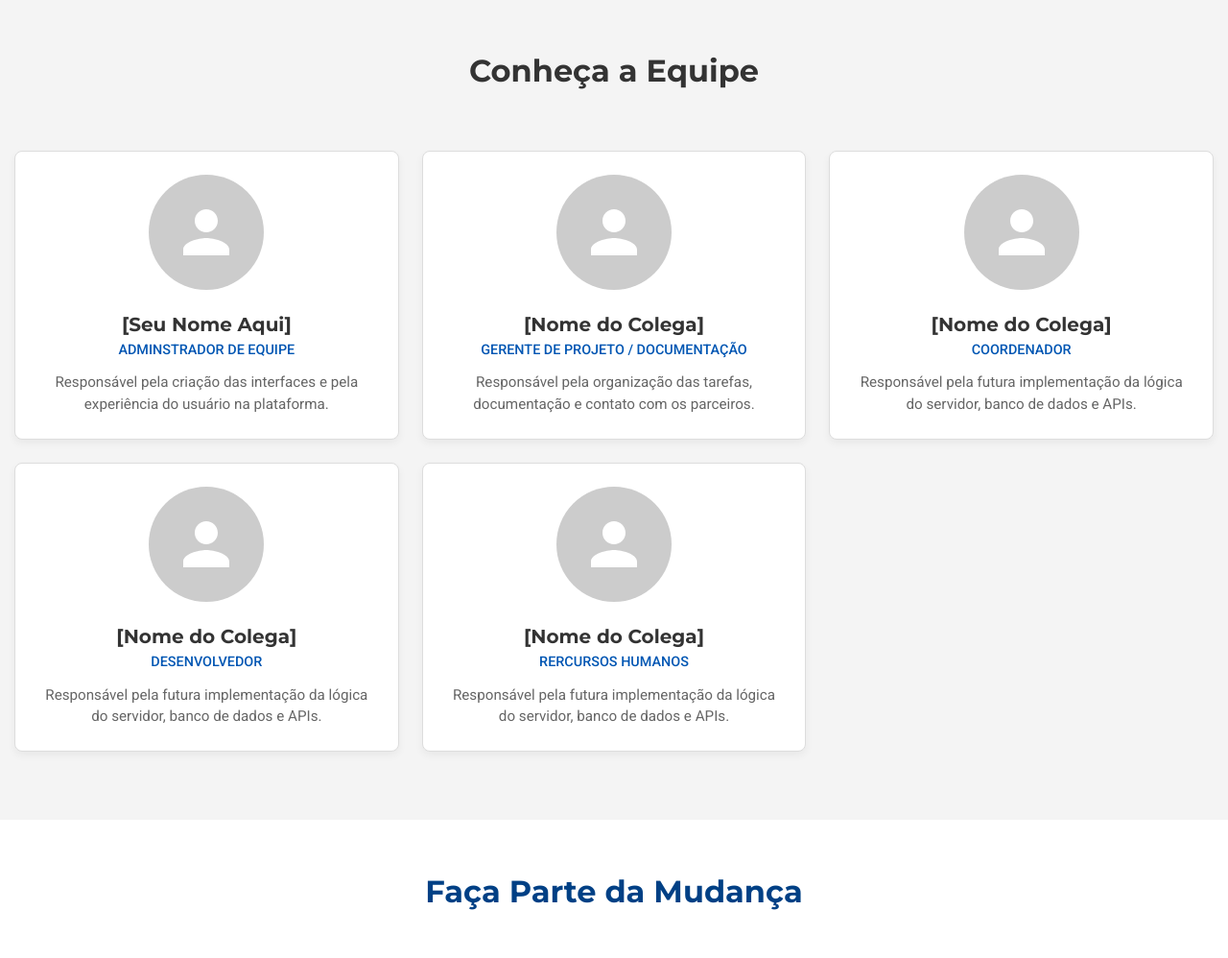
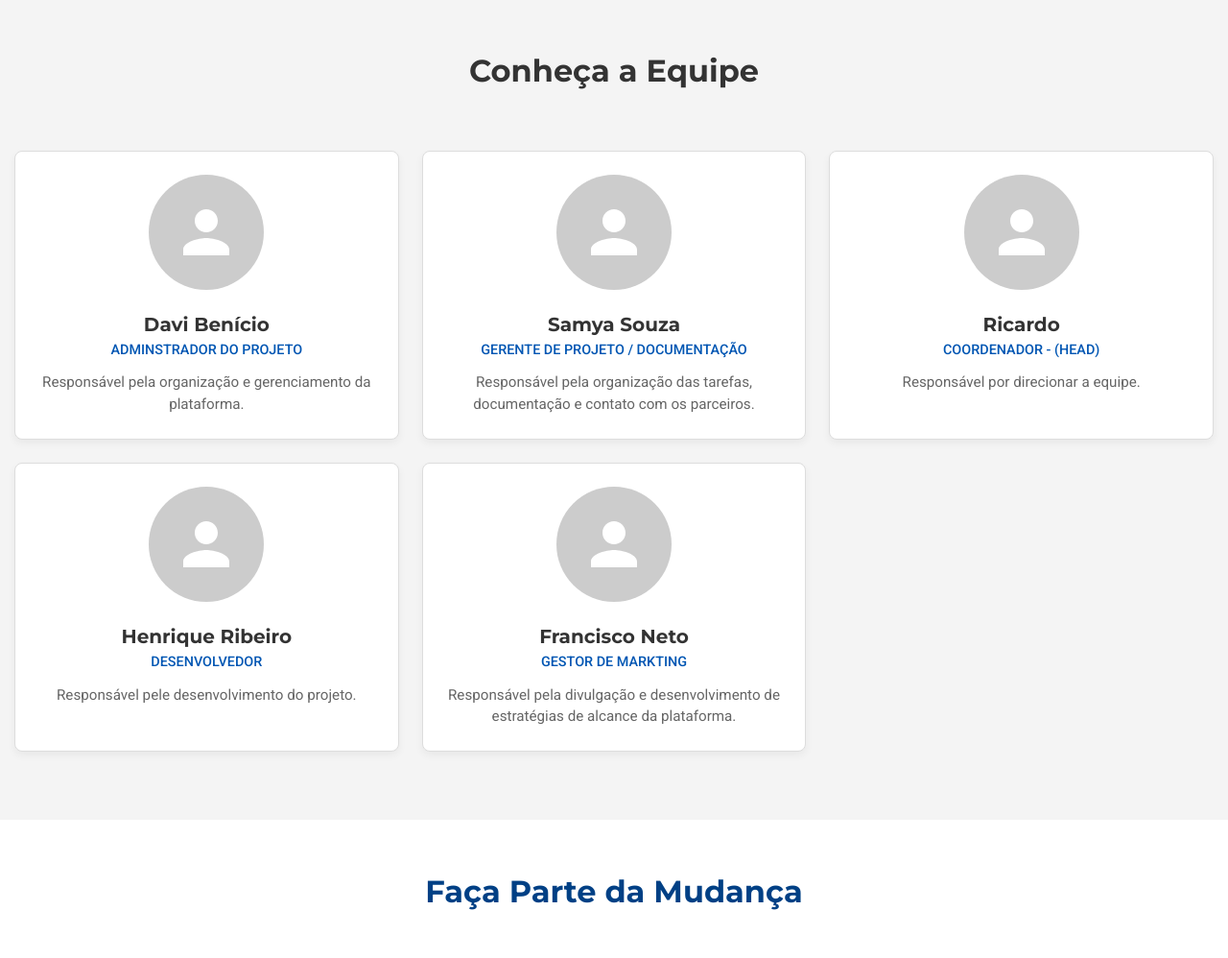
Before and after one commit to HenriqueCliri/engenharia_solidaria, a Flask app: page /sobre_nos in a window 1280 px wide. Shown: the part 874-1872 px from the top of the page at 96% size. Run offline with Flask 3, Linux system fonts and the light colour scheme.

Commit message:
update README.md

```diff
--- a/ES/templates/sobre_nos.html
+++ b/ES/templates/sobre_nos.html
@@ -88,7 +88,7 @@
               <h2>Unindo Forças em Busca de Melhores Conduções Humanitárias</h2>
               <p>
                 O projeto Engenharia Solidária é uma iniciativa de um grupo de
-                estudantes de engenharia, da universidade X.
+                estudantes de engenharia, da universidade UniFanor Wyden.
               </p>
               <p>
                 Ao mesmo tempo, como estudantes, sentimos a vontade de aplicar
@@ -110,17 +110,16 @@
             <div class="team-grid">
               <div class="team-member-card">
                 <div class="photo-placeholder"></div>
-                <h3>[Seu Nome Aqui]</h3>
-                <p class="role">Adminstrador de Equipe</p>
+                <h3>Davi Benício</h3>
+                <p class="role">Adminstrador do projeto</p>
                 <p>
-                  Responsável pela criação das interfaces e pela experiência do
-                  usuário na plataforma.
+                  Responsável pela organização e gerenciamento da plataforma.
                 </p>
               </div>
 
               <div class="team-member-card">
                 <div class="photo-placeholder"></div>
-                <h3>[Nome do Colega]</h3>
+                <h3>Samya Souza</h3>
                 <p class="role">Gerente de Projeto / Documentação</p>
                 <p>
                   Responsável pela organização das tarefas, documentação e
@@ -130,31 +129,28 @@
 
               <div class="team-member-card">
                 <div class="photo-placeholder"></div>
-                <h3>[Nome do Colega]</h3>
-                <p class="role">Coordenador</p>
+                <h3>Ricardo </h3>
+                <p class="role">Coordenador - (Head)</p>
                 <p>
-                  Responsável pela futura implementação da lógica do servidor,
-                  banco de dados e APIs.
+                  Responsável por direcionar a equipe.
                 </p>
               </div>
 
               <div class="team-member-card">
                 <div class="photo-placeholder"></div>
-                <h3>[Nome do Colega]</h3>
+                <h3>Henrique Ribeiro</h3>
                 <p class="role">Desenvolvedor</p>
                 <p>
-                  Responsável pela futura implementação da lógica do servidor,
-                  banco de dados e APIs.
+                  Responsável pele desenvolvimento do projeto.
                 </p>
               </div>
 
               <div class="team-member-card">
                 <div class="photo-placeholder"></div>
-                <h3>[Nome do Colega]</h3>
-                <p class="role">Rercursos Humanos</p>
+                <h3>Francisco Neto</h3>
+                <p class="role">Gestor de Markting</p>
                 <p>
-                  Responsável pela futura implementação da lógica do servidor,
-                  banco de dados e APIs.
+                  Responsável pela divulgação e desenvolvimento de estratégias de alcance da plataforma.
                 </p>
               </div>
             </div>
```
